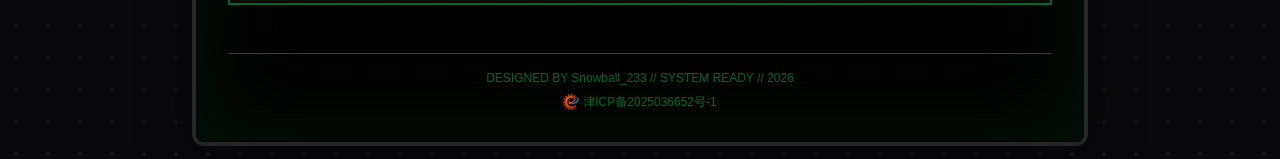
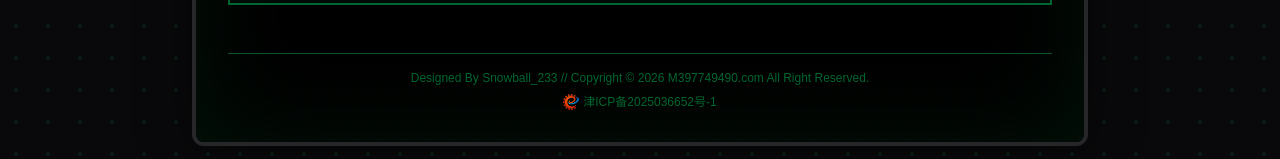
Before and after one commit to M397749490/homepage, a Next.js app: page / in a window 1280 px wide. Shown: the part 662-821 px from the top of the page. Built offline with nearby package versions, Linux system fonts and the light colour scheme.

Commit message:
Update page.tsx

```diff
--- a/src/app/page.tsx
+++ b/src/app/page.tsx
@@ -41,7 +41,7 @@ export default function Home() {
       </main>
 
       <footer className="mt-12 text-center text-green-800 text-xs border-t border-green-900 pt-4 space-y-2">
-        <p>DESIGNED BY Snowball_233 // SYSTEM READY // {new Date().getFullYear()}</p>
+        <p>Designed By Snowball_233 // Copyright © {new Date().getFullYear()} M397749490.com All Right Reserved.</p>
         <div className="flex flex-col md:flex-row items-center justify-center gap-4">
             <a href="https://beian.miit.gov.cn/" target="_blank" className="flex items-center gap-1 hover:text-green-600">
               <Image src="/miit.png" alt="MIIT" width={16} height={16} />
```
